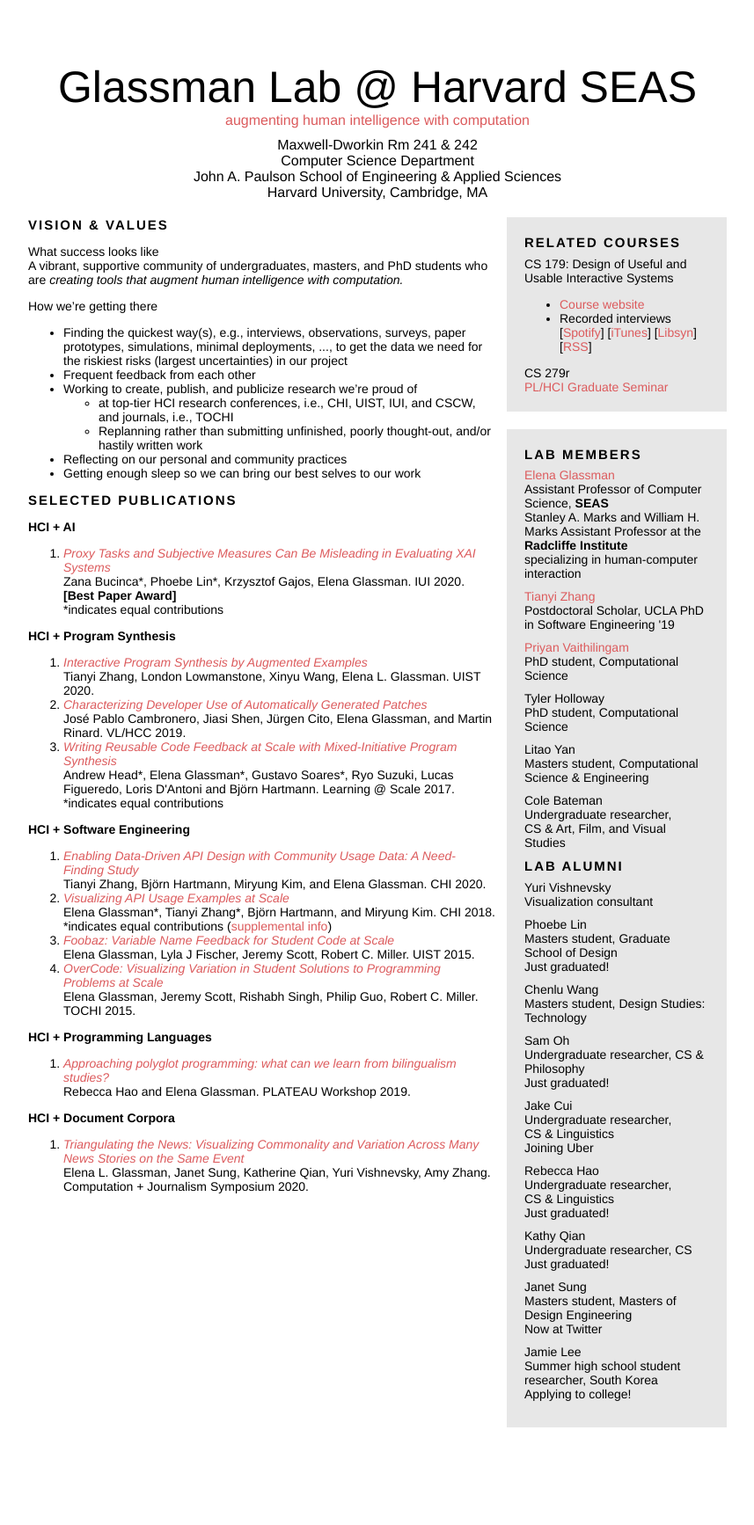
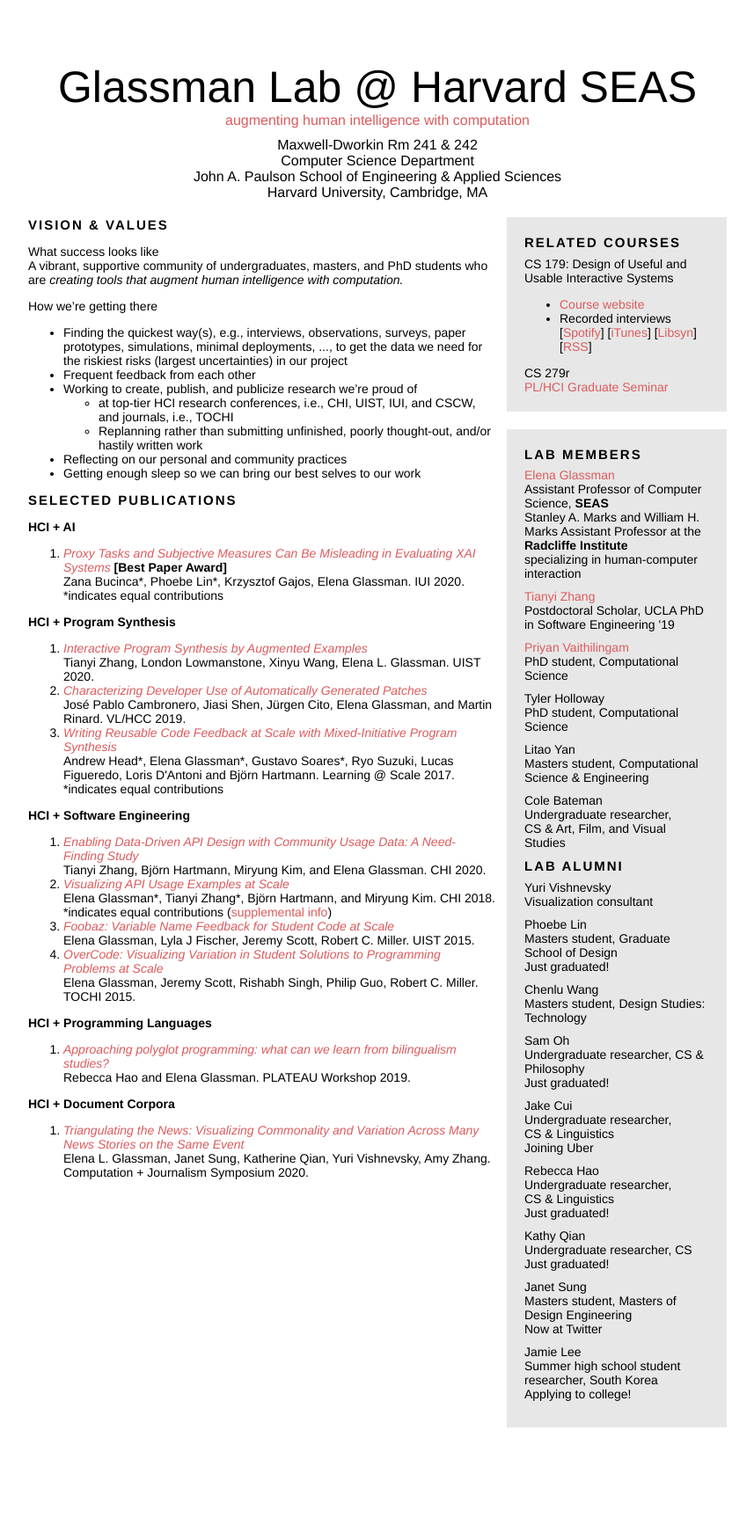
Before and after one commit to eglassman/eglassman.github.io, a Jekyll site: the page built from index.html, in a window 1280 px wide. Shown: the whole page at 88% size, without its empty margins (211-1068 px from the left). Built offline with Jekyll 4.4.1, drawn with Linux system fonts in a browser that asks for light colours.

Commit message:
formatting fix

```diff
--- a/index.html
+++ b/index.html
@@ -67,9 +67,8 @@ layout: default
       </p>
 
       <ol>
-        <li><em><a href="papers/bucinca_iui20_proxy.pdf">Proxy Tasks and Subjective Measures Can Be Misleading in Evaluating XAI Systems</a></em>
+        <li><em><a href="papers/bucinca_iui20_proxy.pdf">Proxy Tasks and Subjective Measures Can Be Misleading in Evaluating XAI Systems</a></em> <b>[Best Paper Award]</b>
           <br/>Zana Bucinca*, Phoebe Lin*, Krzysztof Gajos, Elena Glassman. IUI 2020.
-          <br/><b>[Best Paper Award]</b>
           <br/>*indicates equal contributions
         </li>
       </ol>
```
